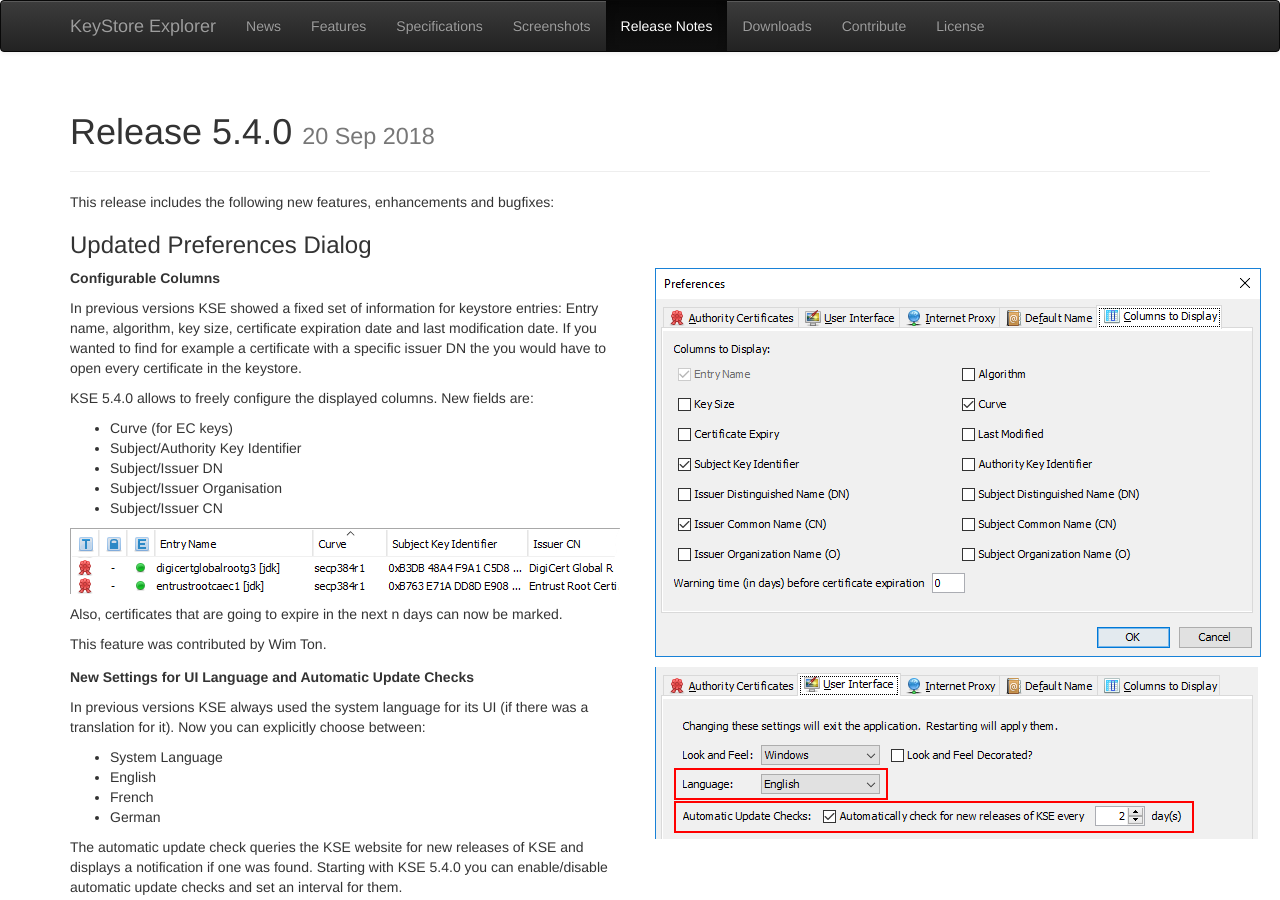
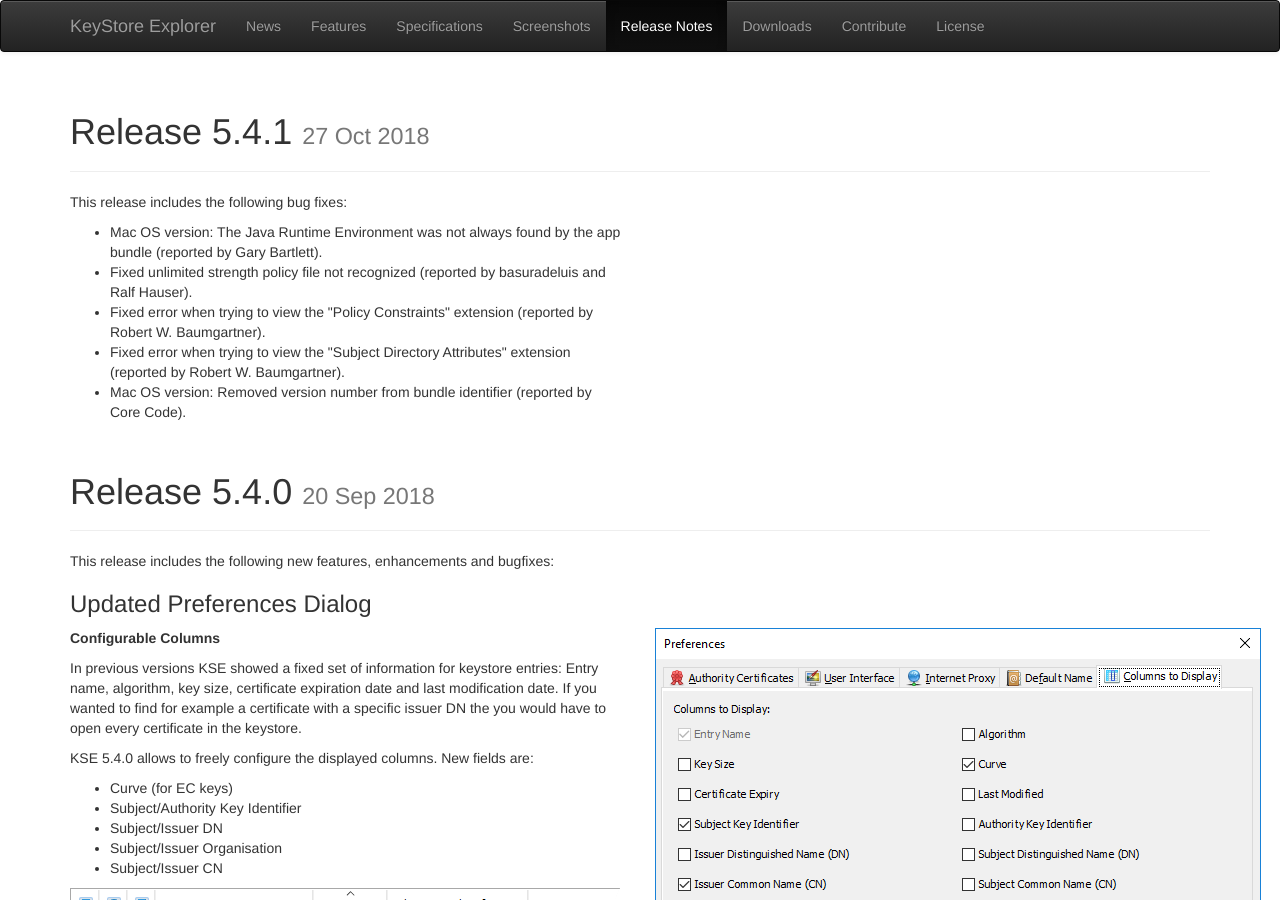
Before and after one commit to kaikramer/kaikramer.github.io, a Jekyll site: the page built from releases.html, in a window 1280 px wide and 900 px high. Built offline with Jekyll 4.4.1, drawn with Linux system fonts in a browser that asks for light colours.

Commit message:
New release 5.4.1

```diff
--- a/releases.html
+++ b/releases.html
@@ -3,6 +3,27 @@
 title: KeyStore Explorer - Release Notes
 redirect_from: /releases.php.html
 ---
+
+<div class="page-header">
+	<h1>Release 5.4.1 <small>27 Oct 2018</small></h1>
+</div>
+<div class="row">
+	<div class="col-md-6">
+		<p>
+		This release includes the following bug fixes:
+		<ul>
+			<li>Mac OS version: The Java Runtime Environment was not always found by the app bundle (reported by Gary Bartlett).</li>
+			<li>Fixed unlimited strength policy file not recognized (reported by basuradeluis and Ralf Hauser).</li>
+			<li>Fixed error when trying to view the "Policy Constraints" extension (reported by Robert W. Baumgartner).</li>
+			<li>Fixed error when trying to view the "Subject Directory Attributes" extension (reported by Robert W. Baumgartner).</li>
+			<li>Mac OS version: Removed version number from bundle identifier (reported by Core Code).</li>
+		</ul>
+		</p>
+	</div>
+	<div class="col-md-6">
+	</div>
+</div>
+
 
 <div class="page-header">
 	<h1>Release 5.4.0 <small>20 Sep 2018</small></h1>
--- a/version.txt
+++ b/version.txt
@@ -1 +1 @@
-5.4.0
+5.4.1
```
Also changed, not shown: downloads.html (+5 -5 lines), news.html (+8 -0 lines).
